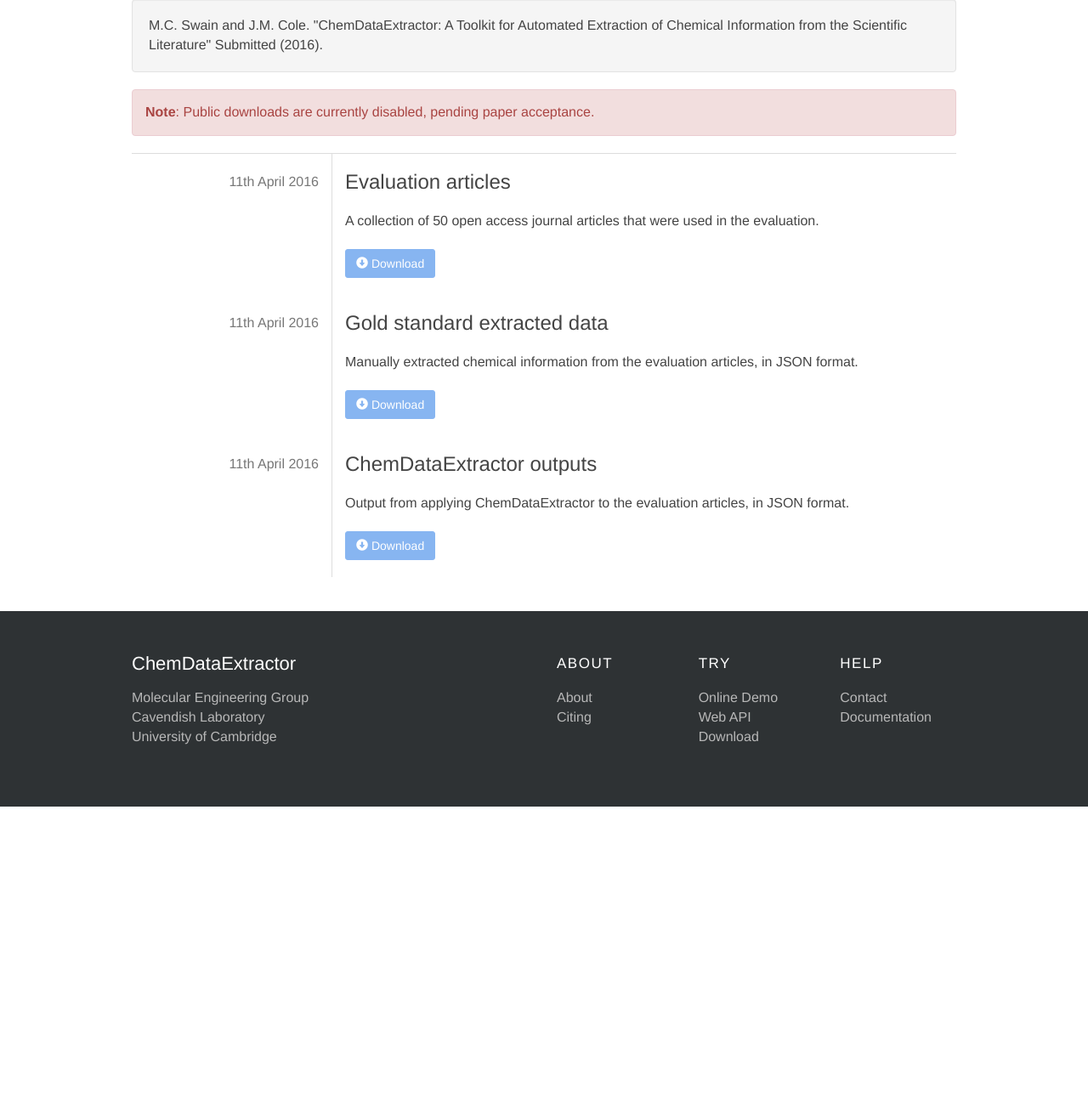
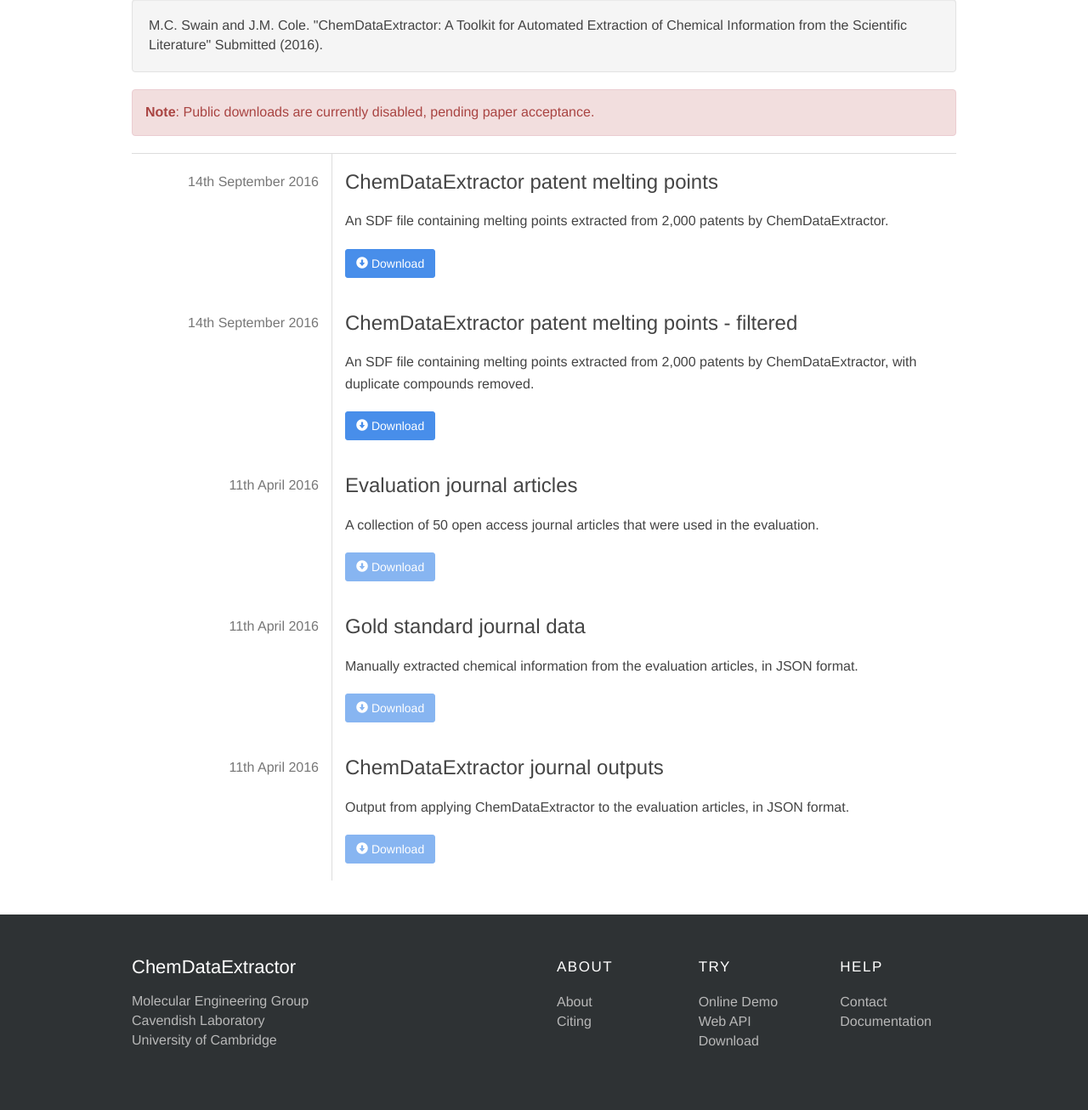
Before and after one commit to mcs07/cdeweb, a Flask app: page /download in a window 1280 px wide. Shown: the part 682-1988 px from the top of the page at 85% size. Before the commit the page ends 1631 px from the top, so only its background shows below. Run offline with Flask 2, Linux system fonts and the light colour scheme; some libraries are stand-ins or nearby versions.

Commit message:
Add patent melting point downloads

```diff
--- a/cdeweb/templates/download.html
+++ b/cdeweb/templates/download.html
@@ -31,11 +31,33 @@
     <div class="downloads">
       <div class="row download">
         <div class="col-sm-3 download-meta">
+          <div class="text-muted download-date">14th September 2016</div>
+        </div>
+        <div class="col-sm-9 download-body">
+{#          <span class="label label-success pull-right">Latest release</span>#}
+          <h3>ChemDataExtractor patent melting points</h3>
+          <p>An SDF file containing melting points extracted from 2,000 patents by ChemDataExtractor.</p>
+          <a class="btn btn-primary" href="http://data.chemdataextractor.org/evaluation/chemdataextractor-melting-points.sdf.gz">{{ utils.icon('circle-arrow-down') }} Download</a>
+        </div>
+      </div>
+      <div class="row download">
+        <div class="col-sm-3 download-meta">
+          <div class="text-muted download-date">14th September 2016</div>
+        </div>
+        <div class="col-sm-9 download-body">
+{#          <span class="label label-success pull-right">Latest release</span>#}
+          <h3>ChemDataExtractor patent melting points - filtered</h3>
+          <p>An SDF file containing melting points extracted from 2,000 patents by ChemDataExtractor, with duplicate compounds removed.</p>
+          <a class="btn btn-primary" href="http://data.chemdataextractor.org/evaluation/chemdataextractor-melting-points-filtered.sdf.gz">{{ utils.icon('circle-arrow-down') }} Download</a>
+        </div>
+      </div>
+      <div class="row download">
+        <div class="col-sm-3 download-meta">
           <div class="text-muted download-date">11th April 2016</div>
         </div>
         <div class="col-sm-9 download-body">
 {#          <span class="label label-success pull-right">Latest release</span>#}
-          <h3>Evaluation articles</h3>
+          <h3>Evaluation journal articles</h3>
           <p>A collection of 50 open access journal articles that were used in the evaluation.</p>
           <a class="btn btn-primary disabled" href="#">{{ utils.icon('circle-arrow-down') }} Download</a>
         </div>
@@ -46,7 +68,7 @@
         </div>
         <div class="col-sm-9 download-body">
 {#          <span class="label label-success pull-right">Latest release</span>#}
-          <h3>Gold standard extracted data</h3>
+          <h3>Gold standard journal data</h3>
           <p>Manually extracted chemical information from the evaluation articles, in JSON format.</p>
           <a class="btn btn-primary disabled" href="#">{{ utils.icon('circle-arrow-down') }} Download</a>
         </div>
@@ -57,7 +79,7 @@
         </div>
         <div class="col-sm-9 download-body">
 {#          <span class="label label-success pull-right">Latest release</span>#}
-          <h3>ChemDataExtractor outputs</h3>
+          <h3>ChemDataExtractor journal outputs</h3>
           <p>Output from applying ChemDataExtractor to the evaluation articles, in JSON format.</p>
           <a class="btn btn-primary disabled" href="#">{{ utils.icon('circle-arrow-down') }} Download</a>
         </div>
```
